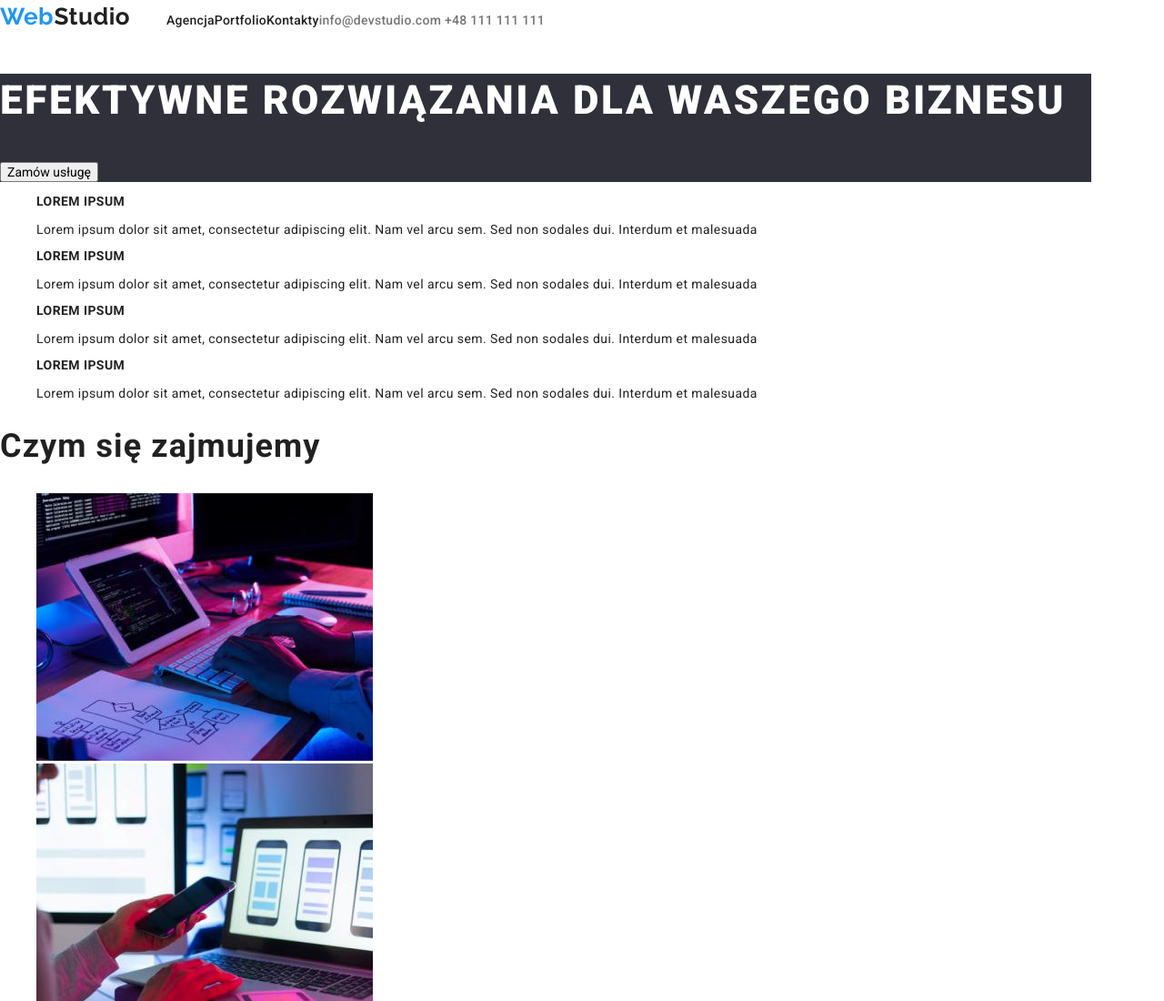
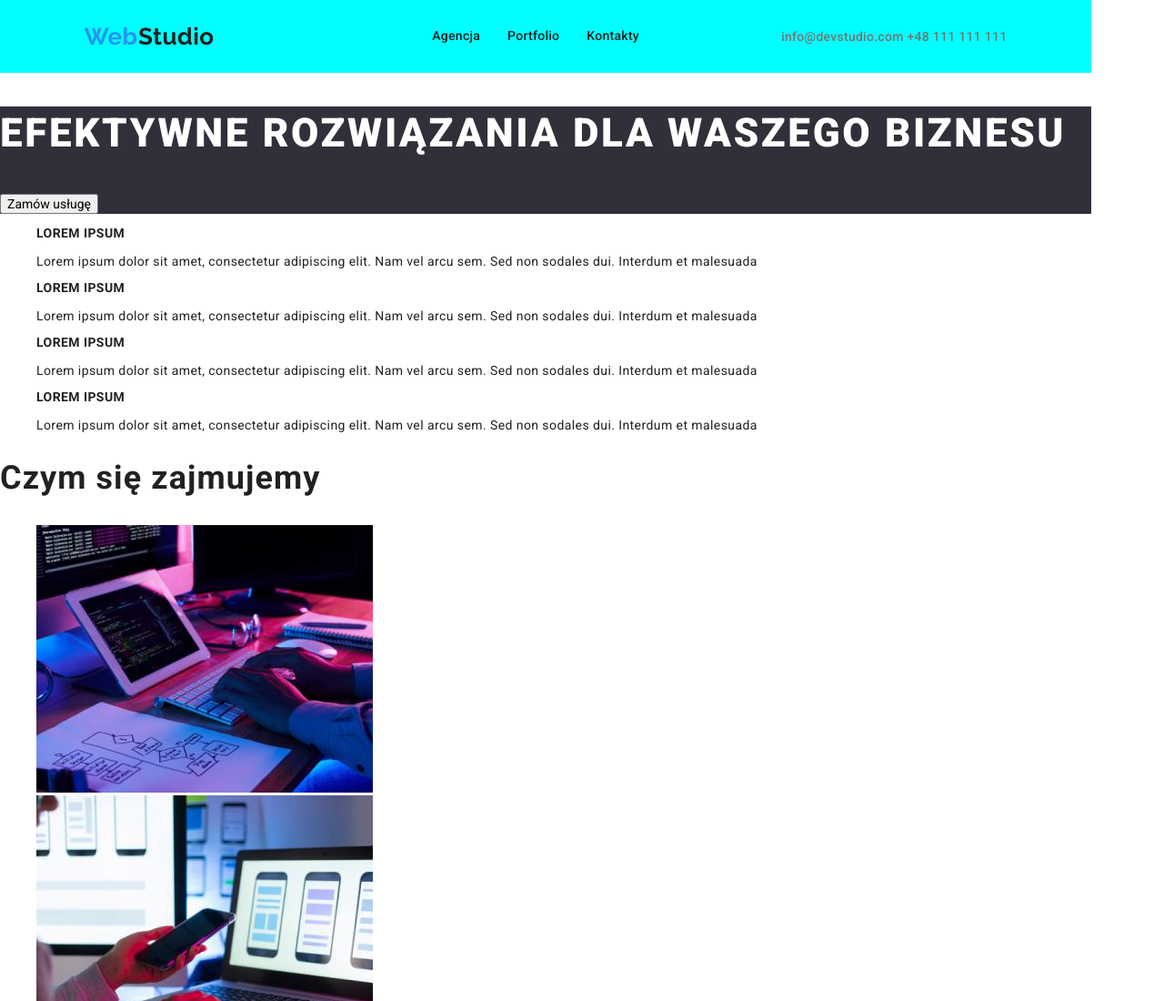
Before and after one commit to Grafzer/goit-markup-hw-03, a plain HTML site: page index.html in a window 1280 px wide. Shown: the top 1100 px of the page at 91% size. Drawn offline with nearby package versions, Linux system fonts and the light colour scheme.

Commit message:
justify nav bar

```diff
--- a/css/styles.css
+++ b/css/styles.css
@@ -10,6 +10,7 @@
 	--icon-color: #afb1b8;
 	--footer-color: #2f303a;
 	--secondary-background-color: #ffffff;
+	--temporary-color: aqua;
 }
 
 body {
@@ -22,13 +23,14 @@ body {
 
 .container {
 	width: 1200px;
-
-	justify-content: center;
 }
 
 .header {
 	display: flex;
-	align-items: baseline;
+	height: 80px;
+	align-items: center;
+	justify-content: space-around;
+	background-color: var(--temporary-color);
 }
 
 .logo-header {
@@ -56,15 +58,21 @@ body {
 
 .navigation {
 	display: flex;
+	justify-content: space-between;
+	width: 254px;
 }
 
 .navigation-link {
+	display: block;
 	text-decoration: none;
 	font-weight: 500;
 	line-height: 1.14;
 	letter-spacing: 0.02em;
 	color: var(--main-color);
+	padding: 15px;
 }
+
+
 
 .contact-mail-header {
 	font-weight: 500;
--- a/index.html
+++ b/index.html
@@ -31,7 +31,7 @@
 					<li><a class="navigation-link" href="index.html">Kontakty</a></li>
 				</ul>
 			</nav>
-			<div>
+			<div class="contacts">
 				<a class="contact-mail-header" href="info@devstudio.com">info@devstudio.com</a>
 				<a class="contact-phone-header" href="+48111111111">+48 111 111 111</a>
 			</div>
```
